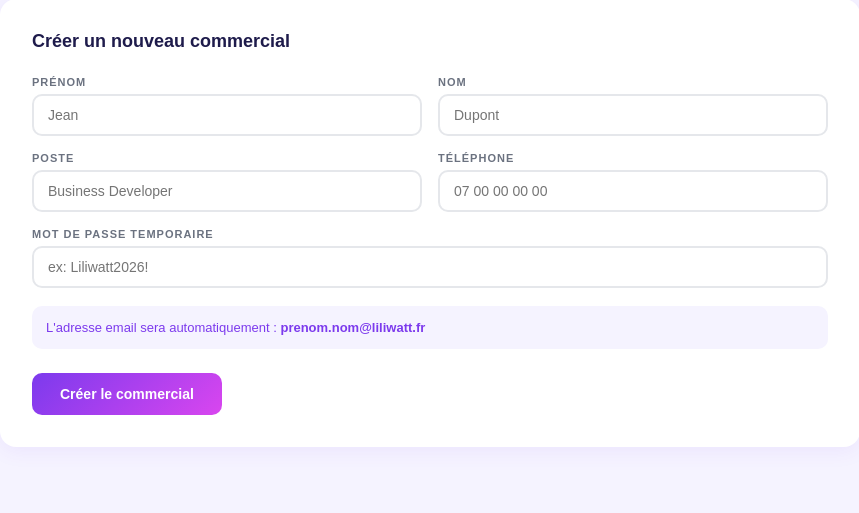
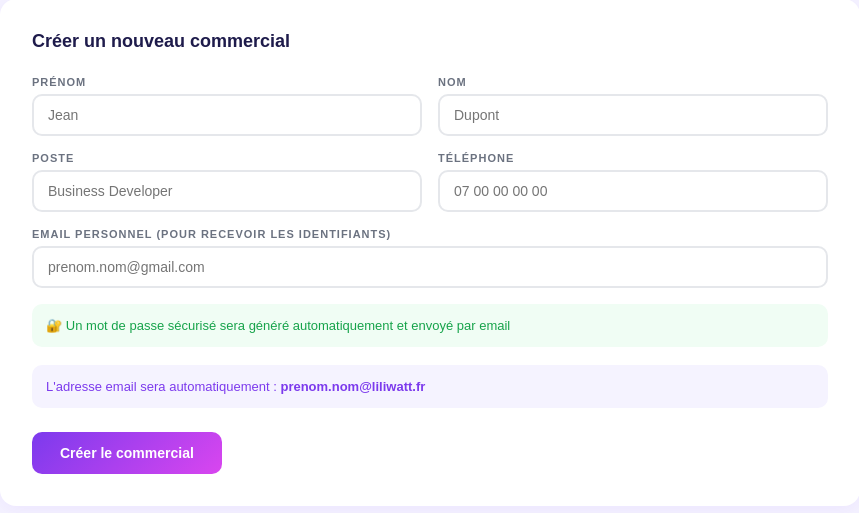
Before and after one commit to Johan1973polo/liliwatt-admin, a Flask app: page / in a window 1280 px wide. Shown: the part 166-679 px from the top of the page, without its empty margins (210-1069 px from the left). Run offline with Flask 3, Linux system fonts and the light colour scheme; the visitor is signed in with stand-in values (Sample User, id 1).

Commit message:
feat: mot de passe généré automatiquement + email perso + SMTP 587
- Ajout champ email personnel pour recevoir identifiants
- Génération automatique de mot de passe sécurisé (11 caractères)
- Email de bienvenue envoyé à l'adresse personnelle
- Suppression du champ mot de passe du formulaire
- Fix SMTP: port 587 avec STARTTLS au lieu de 465 SSL

```diff
--- a/app.py
+++ b/app.py
@@ -50,7 +50,19 @@ def make_signature(prenom, nom, poste, telephone, email):
 </div>"""
 
 
-def send_welcome_email(prenom, nom, email, password):
+def generate_password():
+    """Génère un mot de passe sécurisé automatiquement"""
+    import random
+    import string
+    majuscules = random.choices(string.ascii_uppercase, k=2)
+    minuscules = random.choices(string.ascii_lowercase, k=4)
+    chiffres = random.choices(string.digits, k=3)
+    speciaux = random.choices('@#$!%&', k=2)
+    all_chars = majuscules + minuscules + chiffres + speciaux
+    random.shuffle(all_chars)
+    return ''.join(all_chars)
+
+def send_welcome_email(prenom, nom, email, password, email_perso=''):
     """Envoie l'email de bienvenue avec les identifiants"""
     import smtplib
     from email.mime.multipart import MIMEMultipart
@@ -113,9 +125,11 @@ def send_welcome_email(prenom, nom, email, password):
     msg.attach(MIMEText(html, 'html'))
 
     try:
-        with smtplib.SMTP_SSL('smtp.zoho.eu', 465) as server:
+        destinataire = email_perso if email_perso else email
+        with smtplib.SMTP('smtp.zoho.eu', 587) as server:
+            server.starttls()
             server.login(ZOHO_USER, ZOHO_PASS)
-            server.sendmail(ZOHO_USER, email, msg.as_string())
+            server.sendmail(ZOHO_USER, destinataire, msg.as_string())
         print(f"✅ Email bienvenue envoyé à {email}")
         return True
     except Exception as e:
@@ -167,7 +181,10 @@ def create_user():
         nom = d.get('nom', '').strip()
         poste = d.get('poste', '').strip()
         telephone = d.get('telephone', '').strip()
-        password = d.get('password', '').strip()
+        password_input = d.get('password', '').strip()
+        email_perso = d.get('email_perso', '').strip()
+        # Générer automatiquement si vide
+        password = password_input if password_input else generate_password()
 
         email_local = f"{prenom.lower()}.{nom.lower()}@liliwatt.fr"
         email_local = email_local.replace('é','e').replace('è','e').replace('ê','e').replace('ë','e')
@@ -203,7 +220,7 @@ def create_user():
                 )
 
             # Envoyer email de bienvenue
-            send_welcome_email(prenom, nom, email_local, password)
+            send_welcome_email(prenom, nom, email_local, password, email_perso)
 
             return jsonify({
                 'success': True,
--- a/templates/index.html
+++ b/templates/index.html
@@ -72,8 +72,11 @@
           <input type="text" id="telephone" placeholder="07 00 00 00 00">
         </div>
         <div class="form-group full">
-          <label>Mot de passe temporaire</label>
-          <input type="text" id="password" placeholder="ex: Liliwatt2026!">
+          <label>Email personnel (pour recevoir les identifiants)</label>
+          <input type="email" id="email_perso" placeholder="prenom.nom@gmail.com">
+        </div>
+        <div class="form-group full" style="background:#f0fdf4;border-radius:10px;padding:14px;font-size:13px;color:#16a34a;">
+          🔐 Un mot de passe sécurisé sera généré automatiquement et envoyé par email
         </div>
       </div>
       <br>
@@ -126,10 +129,11 @@ async function createUser() {
   const nom = document.getElementById('nom').value.trim();
   const poste = document.getElementById('poste').value.trim();
   const telephone = document.getElementById('telephone').value.trim();
-  const password = document.getElementById('password').value.trim();
+  const password = '';
+  const email_perso = document.getElementById('email_perso').value.trim();
   const result = document.getElementById('result-creer');
 
-  if (!prenom || !nom || !poste || !telephone || !password) {
+  if (!prenom || !nom || !poste || !telephone || !email_perso) {
     result.className = 'result err'; result.style.display = 'block';
     result.textContent = 'Tous les champs sont obligatoires.'; return;
   }
@@ -140,7 +144,7 @@ async function createUser() {
   const r = await fetch('/api/users', {
     method: 'POST',
     headers: {'Content-Type': 'application/json'},
-    body: JSON.stringify({prenom, nom, poste, telephone, password})
+    body: JSON.stringify({prenom, nom, poste, telephone, password, email_perso})
   });
   const data = await r.json();
 
```
